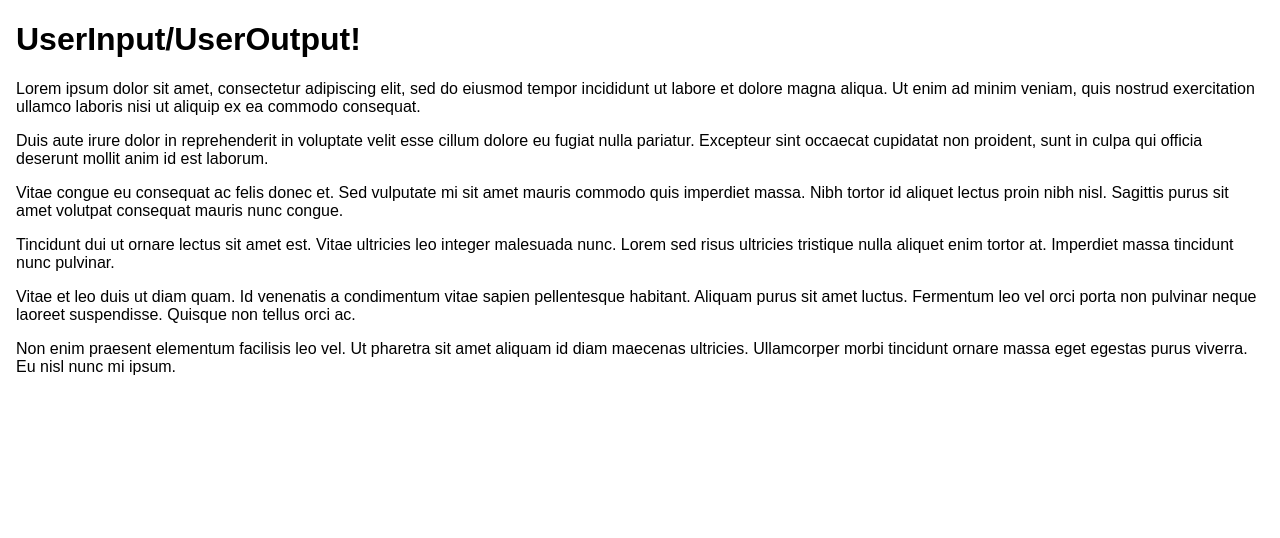
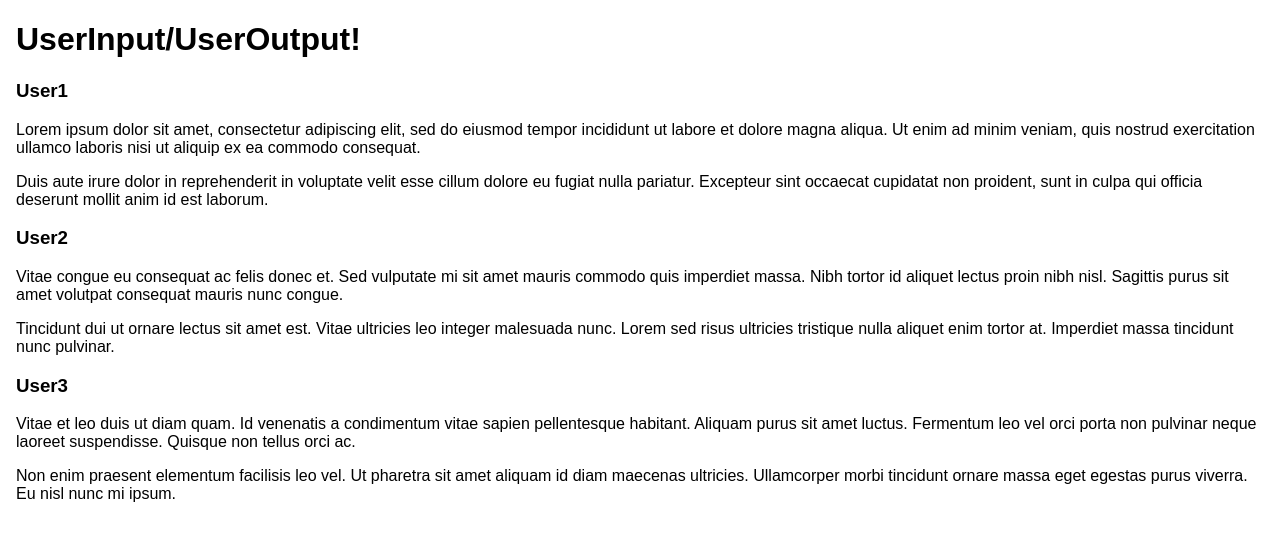
Before and after one commit to acolistro/user-input-output-react, a React (Create React App) app: page / in a window 1280 px wide. Shown: the top 538 px of the page. Built offline with nearby package versions, Linux system fonts and the light colour scheme.

Commit message:
add username prop to user output and pass it through to display component using props

```diff
--- a/src/App.js
+++ b/src/App.js
@@ -6,12 +6,15 @@ import UserOutput from './User/UserOutput';
 class App extends Component {
   state = {
     userOutputs: [
-      { paragraph1: 'Lorem ipsum dolor sit amet, consectetur adipiscing elit, sed do eiusmod tempor incididunt ut labore et dolore magna aliqua. Ut enim ad minim veniam, quis nostrud exercitation ullamco laboris nisi ut aliquip ex ea commodo consequat.',
-      paragraph2: 'Duis aute irure dolor in reprehenderit in voluptate velit esse cillum dolore eu fugiat nulla pariatur. Excepteur sint occaecat cupidatat non proident, sunt in culpa qui officia deserunt mollit anim id est laborum.' },
-      { paragraph1: 'Vitae congue eu consequat ac felis donec et. Sed vulputate mi sit amet mauris commodo quis imperdiet massa. Nibh tortor id aliquet lectus proin nibh nisl. Sagittis purus sit amet volutpat consequat mauris nunc congue.',
-      paragraph2: 'Tincidunt dui ut ornare lectus sit amet est. Vitae ultricies leo integer malesuada nunc. Lorem sed risus ultricies tristique nulla aliquet enim tortor at. Imperdiet massa tincidunt nunc pulvinar.' },
-      { paragraph1: 'Vitae et leo duis ut diam quam. Id venenatis a condimentum vitae sapien pellentesque habitant. Aliquam purus sit amet luctus. Fermentum leo vel orci porta non pulvinar neque laoreet suspendisse. Quisque non tellus orci ac.',
-      paragraph2: 'Non enim praesent elementum facilisis leo vel. Ut pharetra sit amet aliquam id diam maecenas ultricies. Ullamcorper morbi tincidunt ornare massa eget egestas purus viverra. Eu nisl nunc mi ipsum.' }
+      { userName: 'User1',
+        paragraph1: 'Lorem ipsum dolor sit amet, consectetur adipiscing elit, sed do eiusmod tempor incididunt ut labore et dolore magna aliqua. Ut enim ad minim veniam, quis nostrud exercitation ullamco laboris nisi ut aliquip ex ea commodo consequat.',
+        paragraph2: 'Duis aute irure dolor in reprehenderit in voluptate velit esse cillum dolore eu fugiat nulla pariatur. Excepteur sint occaecat cupidatat non proident, sunt in culpa qui officia deserunt mollit anim id est laborum.' },
+      { userName: 'User2',
+        paragraph1: 'Vitae congue eu consequat ac felis donec et. Sed vulputate mi sit amet mauris commodo quis imperdiet massa. Nibh tortor id aliquet lectus proin nibh nisl. Sagittis purus sit amet volutpat consequat mauris nunc congue.',
+        paragraph2: 'Tincidunt dui ut ornare lectus sit amet est. Vitae ultricies leo integer malesuada nunc. Lorem sed risus ultricies tristique nulla aliquet enim tortor at. Imperdiet massa tincidunt nunc pulvinar.' },
+      { userName: 'User3',
+        paragraph1: 'Vitae et leo duis ut diam quam. Id venenatis a condimentum vitae sapien pellentesque habitant. Aliquam purus sit amet luctus. Fermentum leo vel orci porta non pulvinar neque laoreet suspendisse. Quisque non tellus orci ac.',
+        paragraph2: 'Non enim praesent elementum facilisis leo vel. Ut pharetra sit amet aliquam id diam maecenas ultricies. Ullamcorper morbi tincidunt ornare massa eget egestas purus viverra. Eu nisl nunc mi ipsum.' }
     ]
   }
 
@@ -20,9 +23,9 @@ class App extends Component {
     return (
       <div className="App">
         <h1>UserInput/UserOutput!</h1>
-        <UserOutput paragraph1={this.state.userOutputs[0].paragraph1} paragraph2={this.state.userOutputs[0].paragraph2} />
-        <UserOutput paragraph1={this.state.userOutputs[1].paragraph1} paragraph2={this.state.userOutputs[1].paragraph2} />
-        <UserOutput paragraph1={this.state.userOutputs[2].paragraph1} paragraph2={this.state.userOutputs[2].paragraph2} />
+        <UserOutput userName={this.state.userOutputs[0].userName} paragraph1={this.state.userOutputs[0].paragraph1} paragraph2={this.state.userOutputs[0].paragraph2} />
+        <UserOutput userName={this.state.userOutputs[1].userName} paragraph1={this.state.userOutputs[1].paragraph1} paragraph2={this.state.userOutputs[1].paragraph2} />
+        <UserOutput userName={this.state.userOutputs[2].userName} paragraph1={this.state.userOutputs[2].paragraph1} paragraph2={this.state.userOutputs[2].paragraph2} />
       </div>
     );
   }
--- a/src/User/UserOutput.js
+++ b/src/User/UserOutput.js
@@ -3,6 +3,7 @@ import React from 'react';
 const userOutput = (props) => {
   return (
     <div className="UserOutput">
+      <h3>{props.userName}</h3>
       <p>{props.paragraph1}</p>
       <p>{props.paragraph2}</p>
     </div>
```
